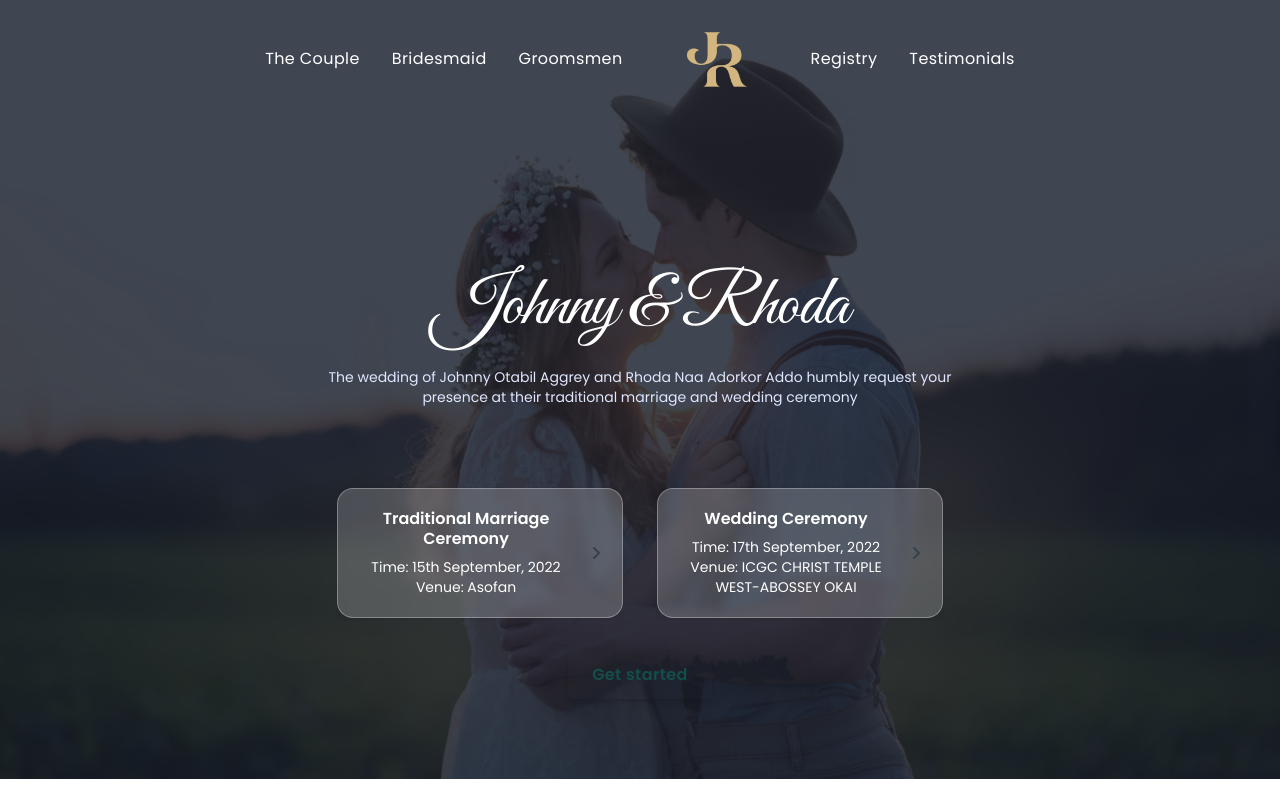
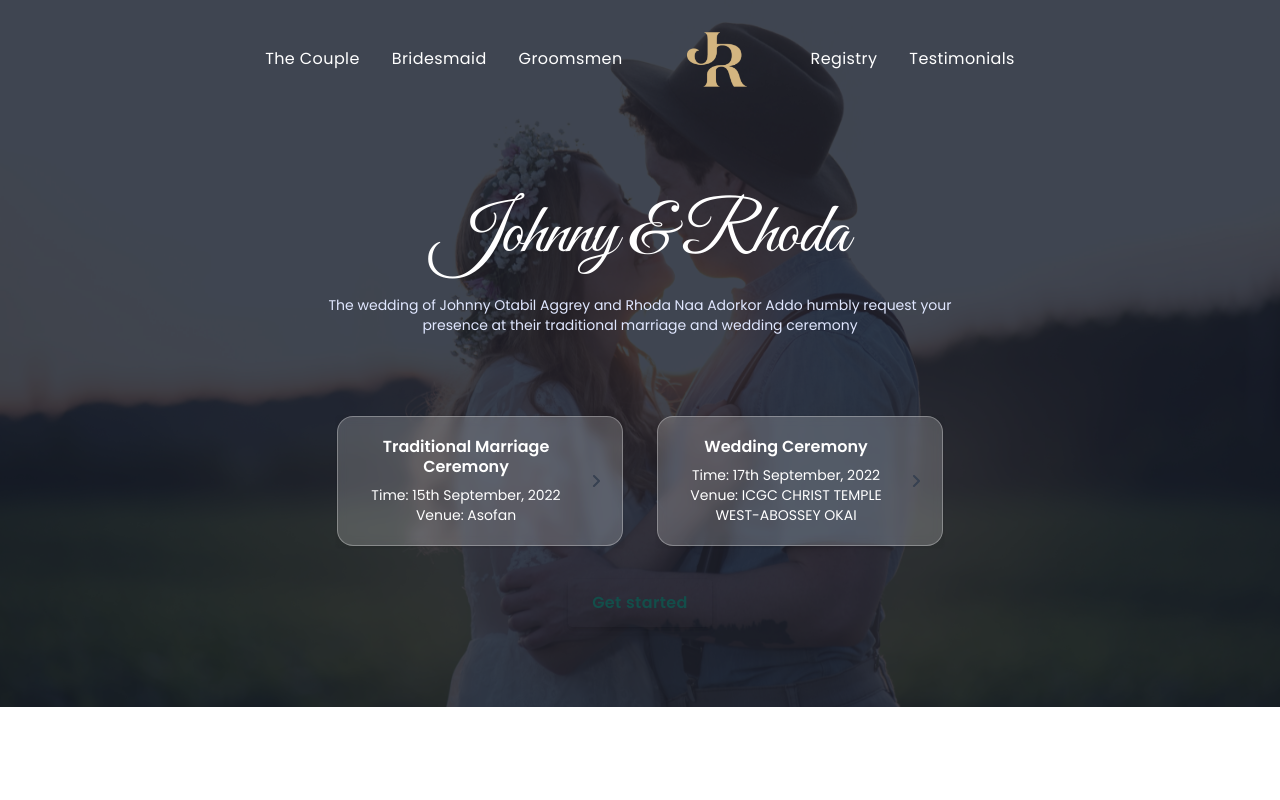
Before and after one commit to ntorilarry/Johnny-Weds-Rhoda, a React (Create React App) app: page / in a window 1280 px wide. Built offline with nearby package versions, Linux system fonts and the light colour scheme.

Commit message:
dev-larry

```diff
--- a/src/components/hero.js
+++ b/src/components/hero.js
@@ -16,9 +16,7 @@ function Hero() {
           <div className="px-4 py-8 mx-auto sm:max-w-xl md:max-w-full lg:max-w-screen-xl md:px-24 lg:px-8 lg:py-20">
             <div className="max-w-xl sm:mx-auto lg:max-w-2xl">
               <div className="flex flex-col mb-16 sm:text-center sm:mb-0">
-                <a href="/" className="mb-6 sm:mx-auto">
-                  <div className="flex items-center justify-center w-12 h-12 rounded-full bg-teal-accent-400"></div>
-                </a>
+
                 <div className="max-w-xl mb-10 md:mx-auto sm:text-center lg:max-w-2xl md:mb-12">
                   <h2 className="max-w-lg mb-6 font-sans text-5xl text-center leading-none tracking-tight text-white sm:text-7xl md:mx-auto h-header">
                     Johnny & Rhoda
```
